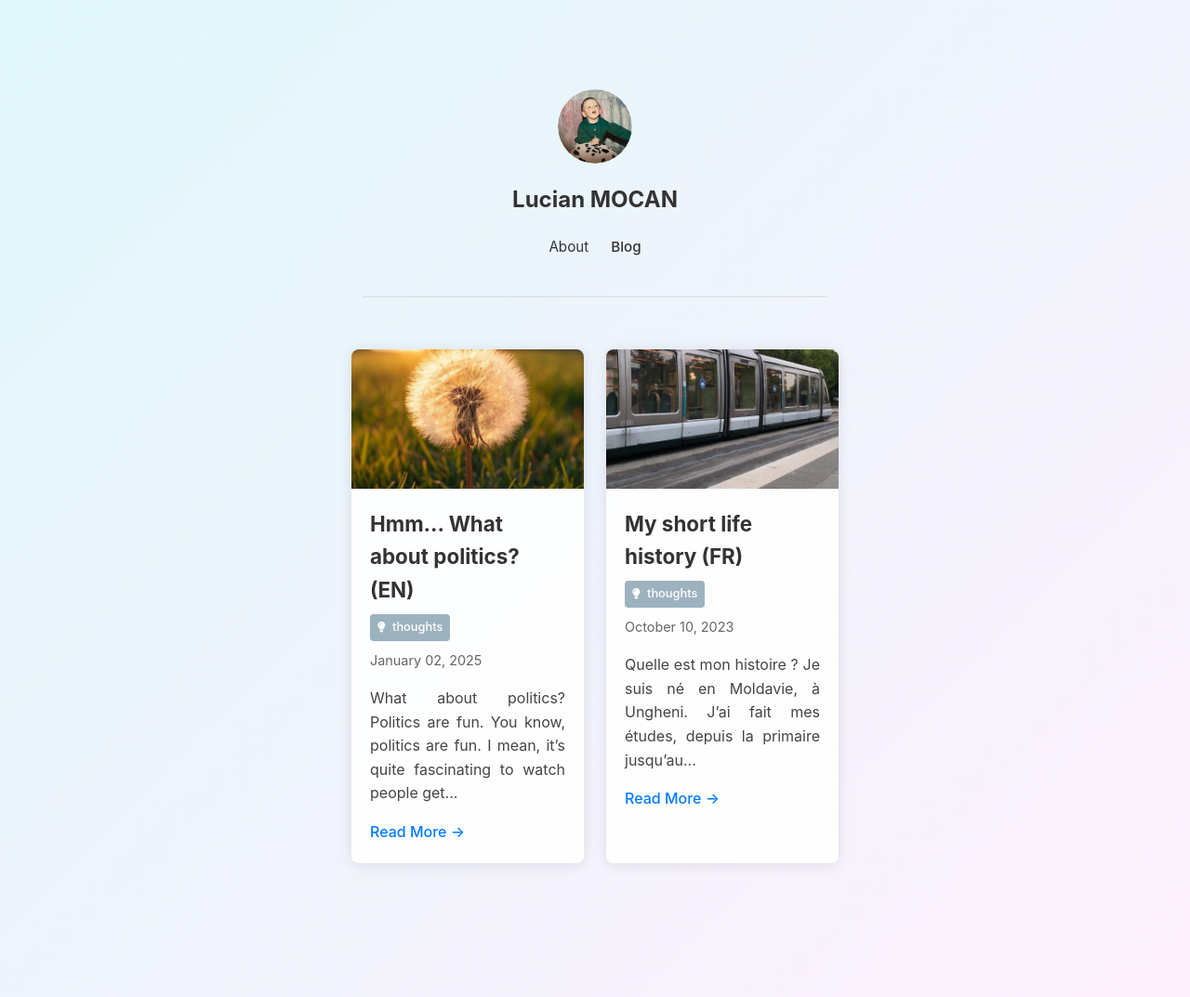
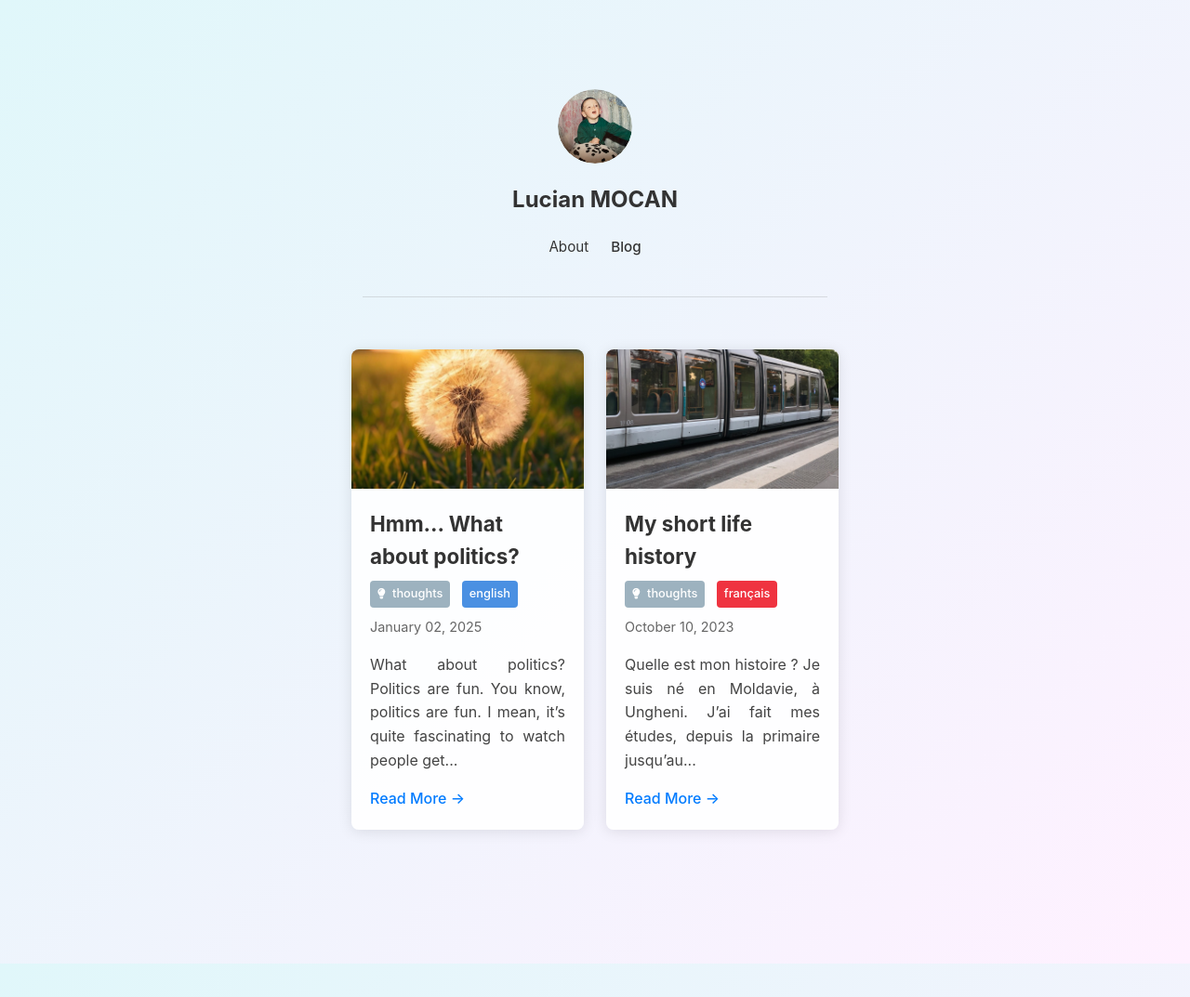
Before and after one commit to lucianmocan/lucianmocan.github.io, a Jekyll site: the page built from blog/index.html, in a window 1280 px wide. Shown: the whole page at 93% size. Built offline with Jekyll 4.4.1, drawn with Linux system fonts in a browser that asks for light colours; after the commit the page ends 1037 px from its top, so only the background shows below that.

Commit message:
add better looking labels for languages

```diff
--- a/_posts/2023-10-10-my-history.md
+++ b/_posts/2023-10-10-my-history.md
@@ -1,9 +1,9 @@
 ---
 layout: post
-title: "My short life history (FR)"
+title: "My short life history"
 date: "10 october 2023"
 thumbnail: "../assets/images/blog/short_life_history/tram_stras.jpg"
-tags: [thoughts]
+tags: [thoughts, français]
 ---
 
 ## Quelle est mon histoire ?
--- a/_posts/2025-01-02-what-about-politics.md
+++ b/_posts/2025-01-02-what-about-politics.md
@@ -1,9 +1,9 @@
 ---
 layout: post
-title: "Hmm... What about politics? (EN)"
+title: "Hmm... What about politics?"
 date: "2 January 2025"
 thumbnail: "../assets/images/blog/what_about_politics/dandelion.jpg"
-tags: [thoughts]
+tags: [thoughts, english]
 ---
 
 ## What about politics?
--- a/assets/css/style.css
+++ b/assets/css/style.css
@@ -1,3 +1,4 @@
+@charset "UTF-8";
 :root {
   --gradient-start: #e0f7fa;
   --gradient-end: #fff1ff;
@@ -180,6 +181,12 @@ nav a:hover {
 .post-card .post-content .tag-technical {
   background-color: #27374D;
 }
+.post-card .post-content .tag-english {
+  background-color: #4A90E2;
+}
+.post-card .post-content .tag-français {
+  background-color: #EF3340;
+}
 .post-card .post-content .tag-thoughts {
   background-color: #9DB2BF;
 }
```
Also changed, not shown: assets/css/_sass/_blog.scss (+8 -0 lines), 1 other file.
